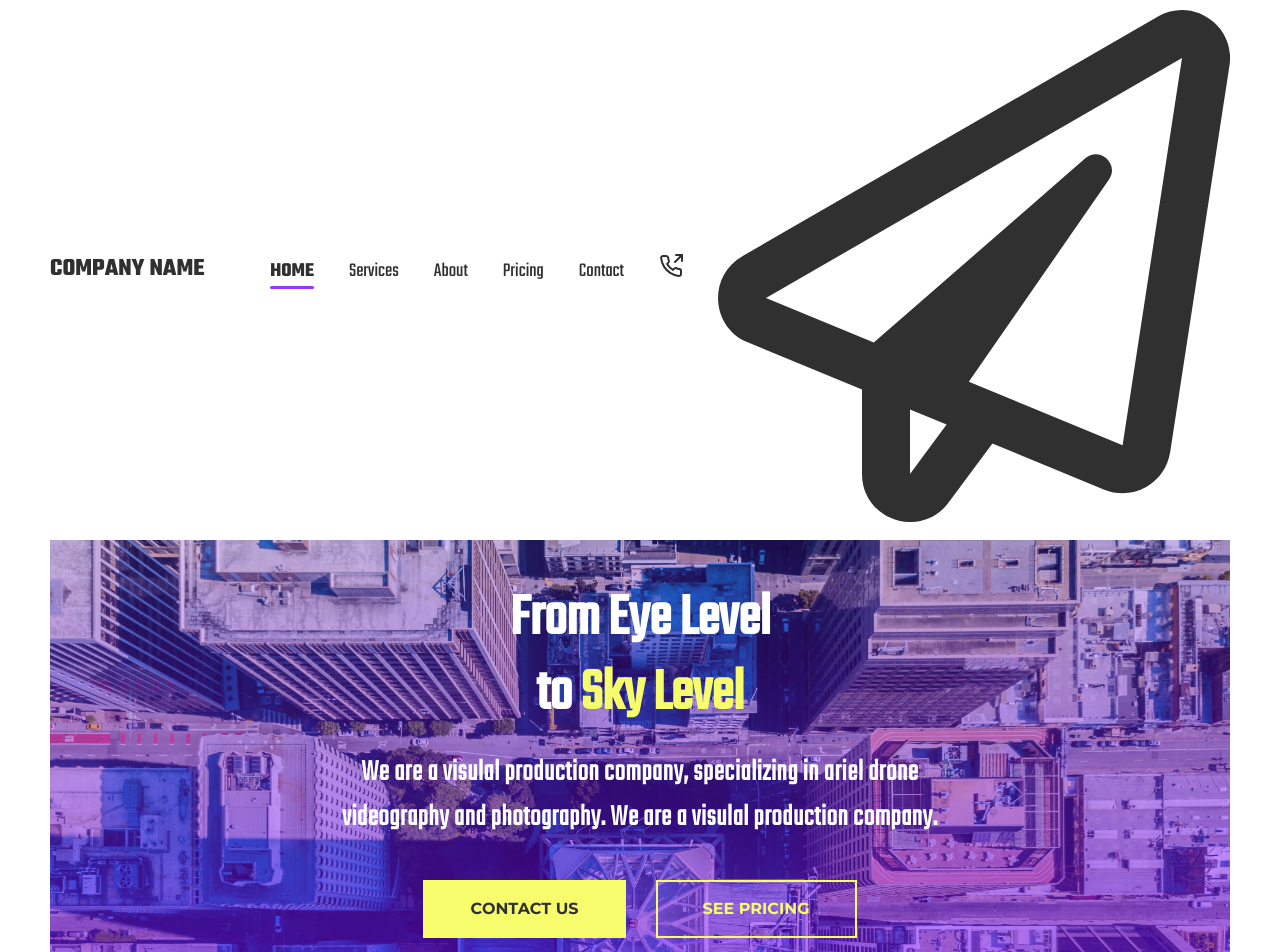
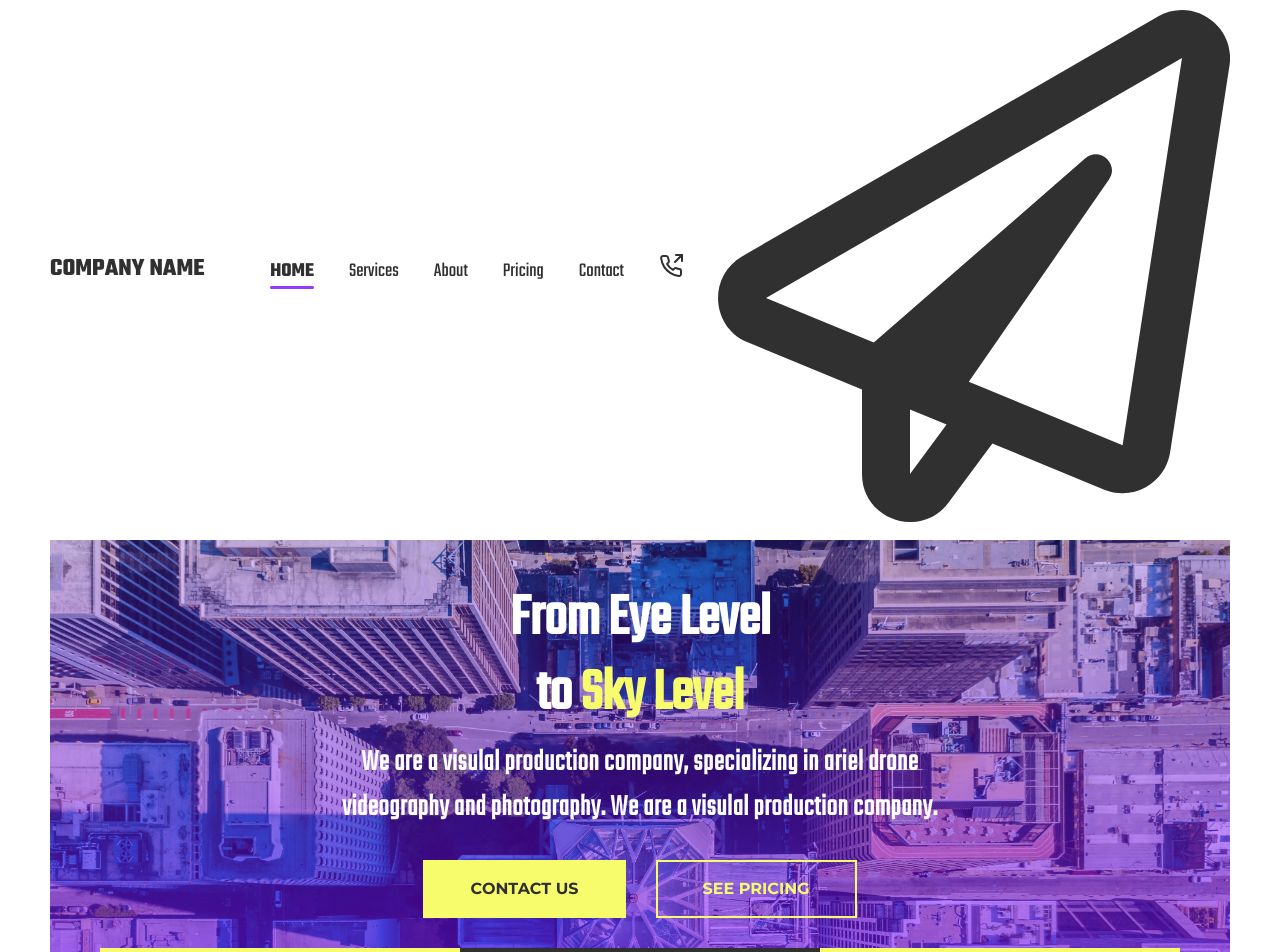
Before and after one commit to ChristianWare/templateOne, a Next.js app: page / in a window 1280 px wide. Shown: the top 952 px of the page. Built offline with nearby package versions, Linux system fonts and the light colour scheme.

Commit message:
hero margin fixes

```diff
--- a/pages/index.js
+++ b/pages/index.js
@@ -1,25 +1,19 @@
 import Hero from "../src/comps/Hero";
-import Services from "../src/comps/services";
 import AboutSection from "../src/comps/AboutSection";
 import Misc from "../src/comps/Misc";
 import WhyChooseUs from "../src/comps/WhyChooseUs";
 import Portfolio from "../src/comps/Portfolio";
 import Reviews from "../src/comps/Reviews";
-import ContactSection from "../src/comps/ContactSection";
-import IndvService from "../src/comps/IndvService";
 
 export default function Home() {
   return (
     <div>
       <Hero />
-      {/* <Services /> */}
       <AboutSection />
-      {/* <IndvService text='Our Mission' side='right' /> */}
       <Misc />
       <WhyChooseUs />
       <Portfolio />
       <Reviews />
-      <ContactSection />
     </div>
   );
 }
--- a/src/comps/Hero.module.css
+++ b/src/comps/Hero.module.css
@@ -44,7 +44,7 @@
     text-align: center;
     font-size: 3rem;
     z-index: 3;
-    margin-top: -2rem;
+    margin-top: -3rem;
 }
 
 .btnContainer {
@@ -52,9 +52,9 @@
     align-items: center;
     justify-content: center;
     gap: 3rem;
-    margin-top: 1rem;
+    /* margin-top: 1rem; */
     z-index: 3;
-    margin-bottom: 3rem;
+    /* margin-bottom: 3rem; */
 }
 
 @media screen and (max-width: 868px) {
```
